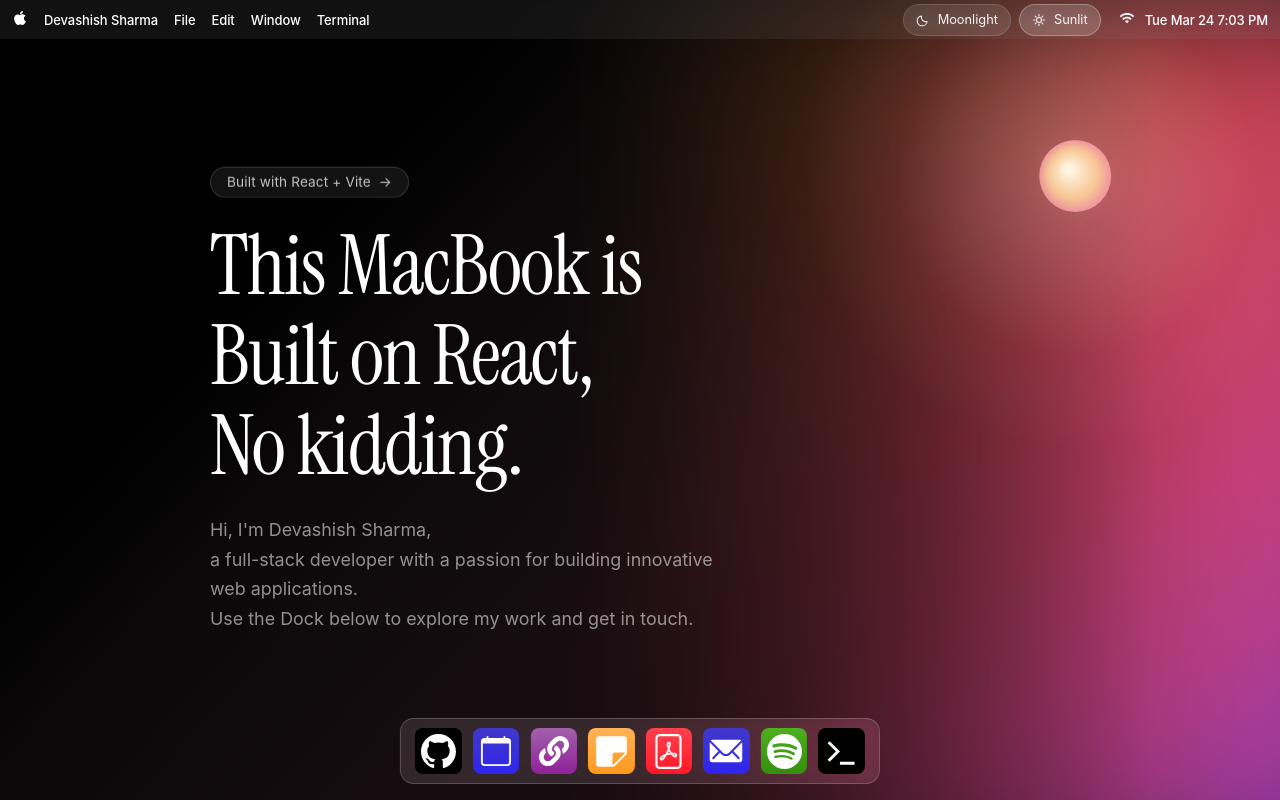
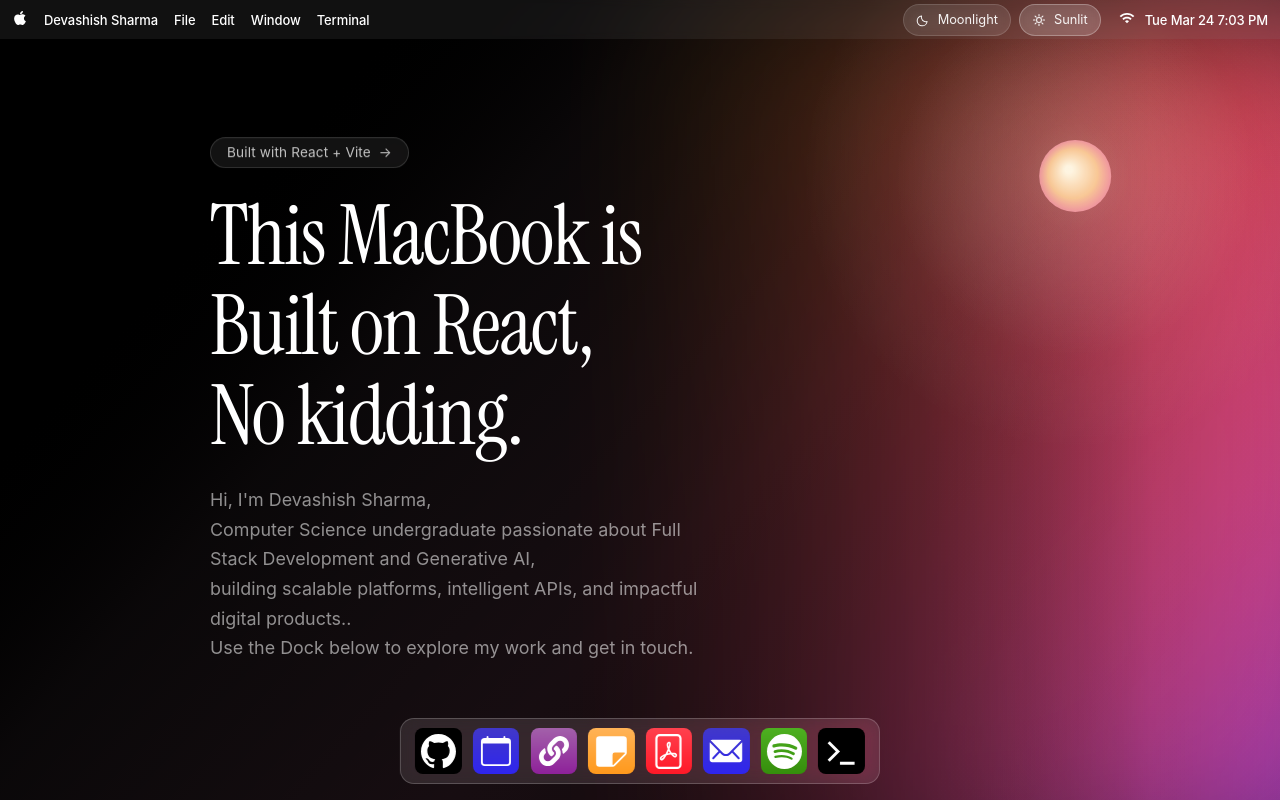
Before and after one commit to DevashishSharma-codes/Mac-Portfolio, a React (Vite) app: page / in a window 1280 px wide. Built offline with nearby package versions, Linux system fonts and the light colour scheme; what react-console-emulator would draw is missing.

Commit message:
bio updated

```diff
--- a/src/App.jsx
+++ b/src/App.jsx
@@ -24,7 +24,7 @@ const App = () => {
     return (
         <main>
 
-            {/* Stripe style shader background */}
+
             <div className="shader-bg">
                 <div className="shader-stripes"></div>
                 <div className="shader-overlay"></div>
@@ -44,7 +44,8 @@ const App = () => {
 
                 <p className="hero-subtitle">
                     Hi, I'm Devashish Sharma, <br />
-                    a full-stack developer with a passion for building innovative web applications.<br />
+                    Computer Science undergraduate passionate about Full Stack Development and Generative AI,
+                    <br />building scalable platforms, intelligent APIs, and impactful digital products..<br />
                     Use the Dock below to explore my work and get in touch.
                 </p>
             </div>
```
